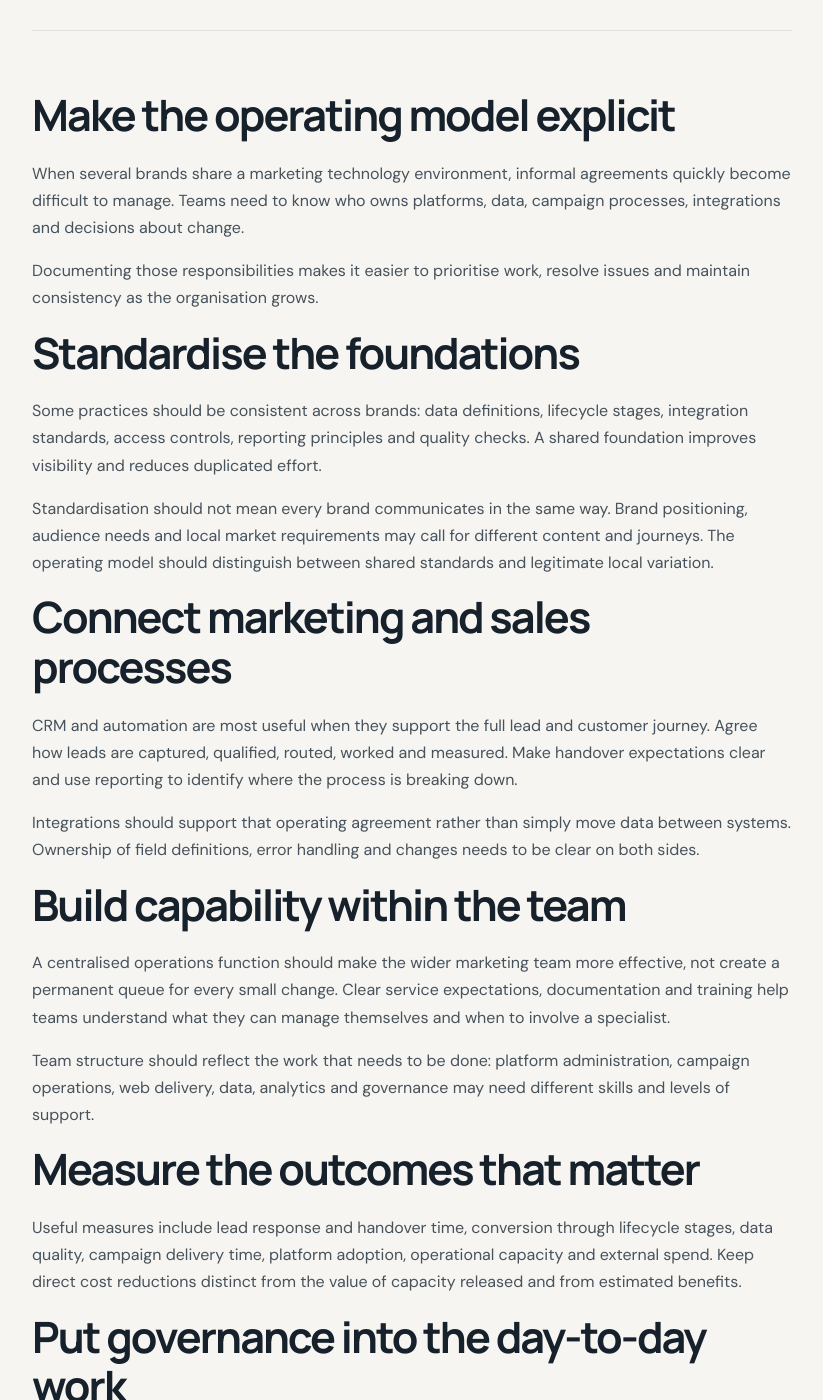
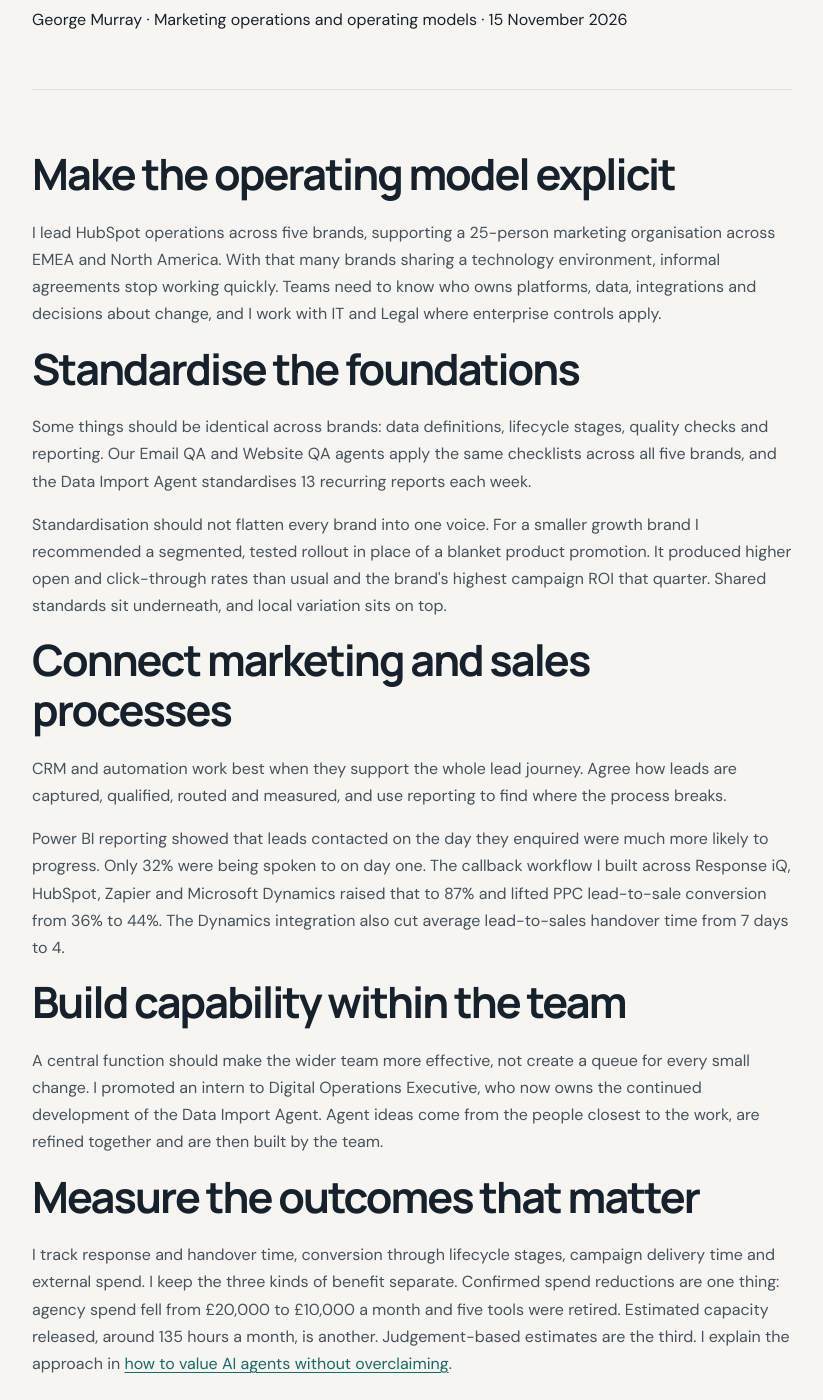
Before and after one commit to georgefwmurray/Marketing-Operations-Control-Centre, a Jekyll site: the page built from articles/marketing-operations-operating-model-multi-brand.md, in a window 1280 px wide and 1400 px high, scrolled down 666 px. Shown: the whole window, without its empty margins (48-871 px from the left). Built offline with Jekyll 4.4.1, drawn with Linux system fonts in a browser that asks for light colours; some of the changed text lies outside the part shown.

Commit message:
Update multi-brand operations insight article

```diff
--- a/articles/marketing-operations-operating-model-multi-brand.md
+++ b/articles/marketing-operations-operating-model-multi-brand.md
@@ -1,39 +1,38 @@
 ---
 layout: default
-title: "Building a Multi-Brand Marketing Operations Operating Model | George Murray"
-description: "How to create clear ownership, consistent processes, reliable data and shared technology across a multi-brand marketing organisation."
+title: "Building a Multi-Brand Marketing Operations Model | George Murray"
+description: "How I balance shared standards, brand flexibility, team capability and technology ownership across a multi-brand marketing organisation."
 permalink: /insights/multi-brand-marketing-operations-operating-model/
 ---
 
 <section class="page-hero">
-  <p class="eyebrow">Marketing operations · Operating model</p>
+  <p class="eyebrow">Marketing operations · Operating models</p>
   <h1>Building a marketing operations model across multiple brands</h1>
-  <p class="page-lead">Multi-brand marketing operations needs more than shared software. It needs a clear view of what should be standardised, where brands need flexibility and who owns the decisions.</p>
+  <p class="page-lead">Multi-brand marketing operations needs more than shared software. It needs a clear view of what to standardise, where brands need flexibility and who owns each decision.</p>
   <div class="hero-tags"><span>Multi-brand operations</span><span>MarTech</span><span>Team leadership</span></div>
+  <p class="article-meta">George Murray · Marketing operations and operating models · 15 November 2026</p>
 </section>
 
 <section class="content-section prose">
   <h2>Make the operating model explicit</h2>
-  <p>When several brands share a marketing technology environment, informal agreements quickly become difficult to manage. Teams need to know who owns platforms, data, campaign processes, integrations and decisions about change.</p>
-  <p>Documenting those responsibilities makes it easier to prioritise work, resolve issues and maintain consistency as the organisation grows.</p>
+  <p>I lead HubSpot operations across five brands, supporting a 25-person marketing organisation across EMEA and North America. With that many brands sharing a technology environment, informal agreements stop working quickly. Teams need to know who owns platforms, data, integrations and decisions about change, and I work with IT and Legal where enterprise controls apply.</p>
 
   <h2>Standardise the foundations</h2>
-  <p>Some practices should be consistent across brands: data definitions, lifecycle stages, integration standards, access controls, reporting principles and quality checks. A shared foundation improves visibility and reduces duplicated effort.</p>
-  <p>Standardisation should not mean every brand communicates in the same way. Brand positioning, audience needs and local market requirements may call for different content and journeys. The operating model should distinguish between shared standards and legitimate local variation.</p>
+  <p>Some things should be identical across brands: data definitions, lifecycle stages, quality checks and reporting. Our Email QA and Website QA agents apply the same checklists across all five brands, and the Data Import Agent standardises 13 recurring reports each week.</p>
+  <p>Standardisation should not flatten every brand into one voice. For a smaller growth brand I recommended a segmented, tested rollout in place of a blanket product promotion. It produced higher open and click-through rates than usual and the brand's highest campaign ROI that quarter. Shared standards sit underneath, and local variation sits on top.</p>
 
   <h2>Connect marketing and sales processes</h2>
-  <p>CRM and automation are most useful when they support the full lead and customer journey. Agree how leads are captured, qualified, routed, worked and measured. Make handover expectations clear and use reporting to identify where the process is breaking down.</p>
-  <p>Integrations should support that operating agreement rather than simply move data between systems. Ownership of field definitions, error handling and changes needs to be clear on both sides.</p>
+  <p>CRM and automation work best when they support the whole lead journey. Agree how leads are captured, qualified, routed and measured, and use reporting to find where the process breaks.</p>
+  <p>Power BI reporting showed that leads contacted on the day they enquired were much more likely to progress. Only 32% were being spoken to on day one. The callback workflow I built across Response iQ, HubSpot, Zapier and Microsoft Dynamics raised that to 87% and lifted PPC lead-to-sale conversion from 36% to 44%. The Dynamics integration also cut average lead-to-sales handover time from 7 days to 4.</p>
 
   <h2>Build capability within the team</h2>
-  <p>A centralised operations function should make the wider marketing team more effective, not create a permanent queue for every small change. Clear service expectations, documentation and training help teams understand what they can manage themselves and when to involve a specialist.</p>
-  <p>Team structure should reflect the work that needs to be done: platform administration, campaign operations, web delivery, data, analytics and governance may need different skills and levels of support.</p>
+  <p>A central function should make the wider team more effective, not create a queue for every small change. I promoted an intern to Digital Operations Executive, who now owns the continued development of the Data Import Agent. Agent ideas come from the people closest to the work, are refined together and are then built by the team.</p>
 
   <h2>Measure the outcomes that matter</h2>
-  <p>Useful measures include lead response and handover time, conversion through lifecycle stages, data quality, campaign delivery time, platform adoption, operational capacity and external spend. Keep direct cost reductions distinct from the value of capacity released and from estimated benefits.</p>
+  <p>I track response and handover time, conversion through lifecycle stages, campaign delivery time and external spend. I keep the three kinds of benefit separate. Confirmed spend reductions are one thing: agency spend fell from £20,000 to £10,000 a month and five tools were retired. Estimated capacity released, around 135 hours a month, is another. Judgement-based estimates are the third. I explain the approach in <a href="{{ '/insights/how-to-value-ai-agents-without-overclaiming/' | relative_url }}">how to value AI agents without overclaiming</a>.</p>
 
   <h2>Put governance into the day-to-day work</h2>
-  <p>Governance is most effective when it is part of normal delivery. Owners, approvals, risk, review dates and change history should be easy to find. The aim is to make the system dependable without adding unnecessary administration.</p>
-  <p>This is the principle behind my work on multi-brand HubSpot operations and the Marketing Operations Control Centre. The operating model connects people, platforms and processes, with automation used where it improves consistency and frees the team to focus on higher-value work.</p>
-  <p><a href="{{ '/about/' | relative_url }}">Read about my experience</a> or <a href="{{ '/Campaign-Commercial-Projects.html' | relative_url }}">explore selected projects</a>.</p>
+  <p>Owners, approvals, risk tiers and review dates should be easy to find. In practice that means a registry and a lightweight approval route, so the system stays dependable without adding administration.</p>
+  <p>The common thread is simple: standardise what makes the system reliable, protect what makes each brand distinct, and give people clear ownership of both.</p>
+  <p><a href="{{ '/about/' | relative_url }}">Read about my experience</a> or explore the <a href="{{ '/Campaign%20%26%20Commercial%20Projects/ResponseIQ-Telephony-Integration.html' | relative_url }}">Response iQ</a> and <a href="{{ '/Campaign%20%26%20Commercial%20Projects/Microsoft-Dynamics-HubSpot-Integration.html' | relative_url }}">Dynamics integration</a> case studies.</p>
 </section>
```
